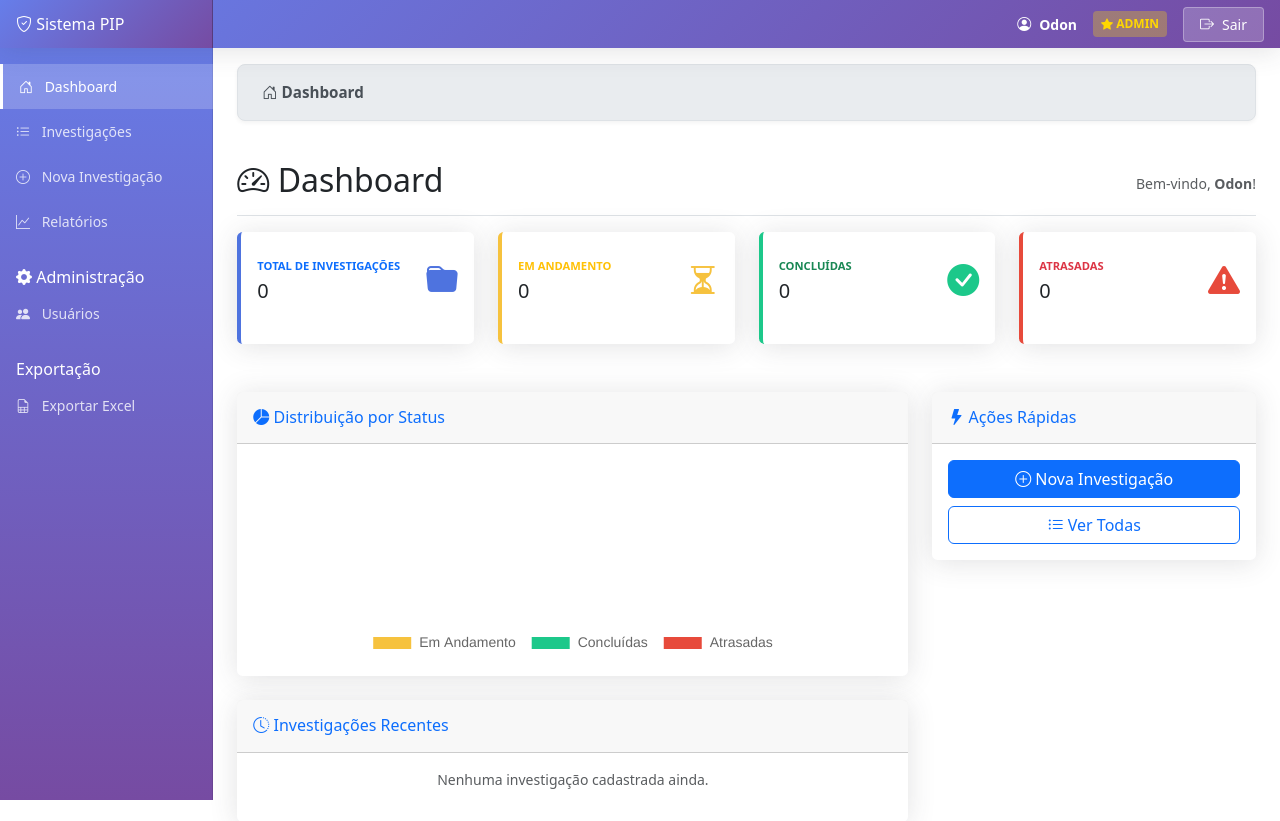
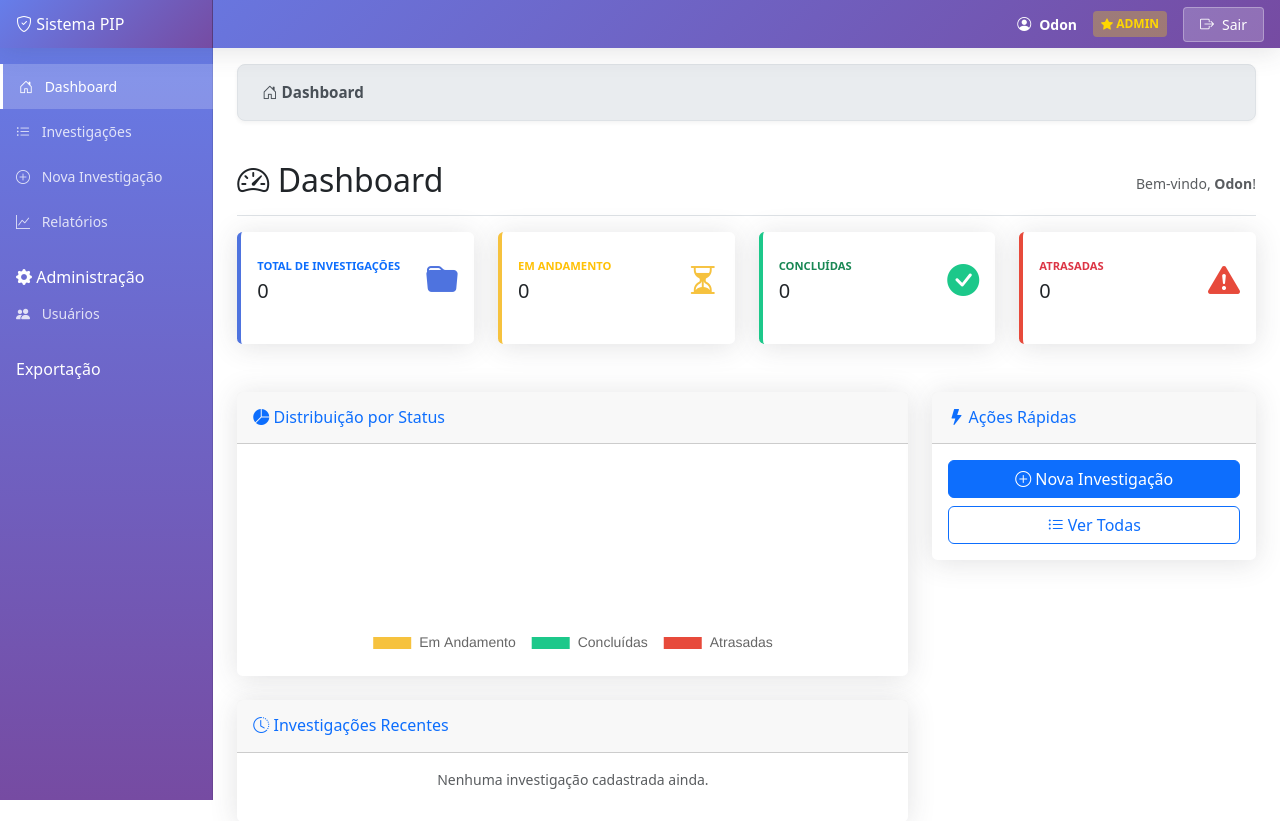
Before and after one commit to odondemelo/Sistema-de-Investiga-o-Preliminar, a Flask app: page /dashboard in a window 1280 px wide. Shown: the top 821 px of the page. Run offline with Flask 3, Linux system fonts and the light colour scheme; a user stored in the database is signed in.

Commit message:
Remover botão Exportar Excel do menu

```diff
--- a/templates/base.html
+++ b/templates/base.html
@@ -302,10 +302,7 @@
                         <span>Exportação</span>
                     </h6>
                     <ul class="nav flex-column mb-2">
-                        <li class="nav-item">
-                            <a class="nav-link" href="{{ url_for('exportar_excel') }}">
-                                <i class="bi bi-file-earmark-spreadsheet"></i> Exportar Excel
-                            </a>
+
                         </li>
                     </ul>
                 </div>
```
